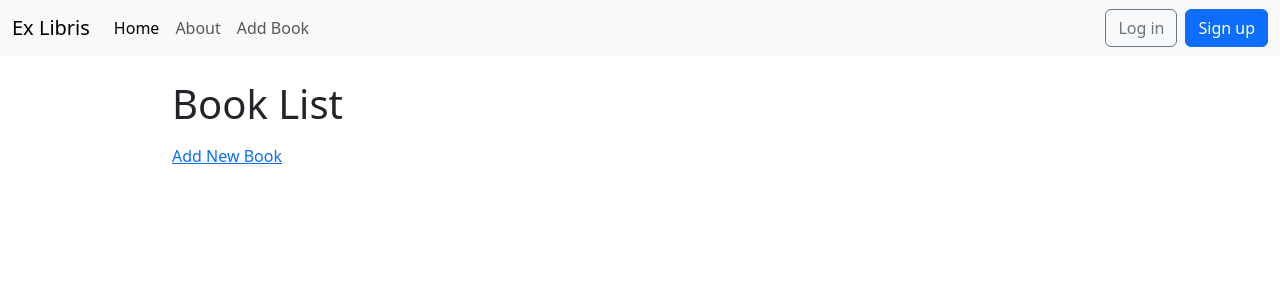
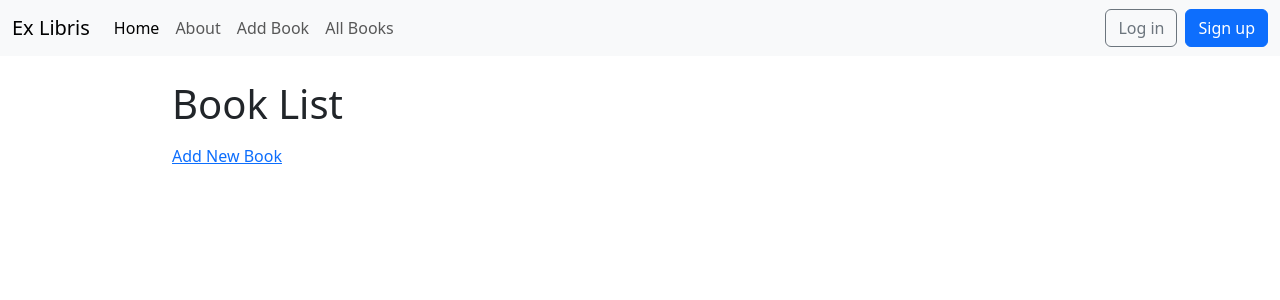
Before and after one commit to mdlattimore/ex_libris_2, a Django app: page /library/book_list/ in a window 1280 px wide. Shown: the top 300 px of the page. Run offline with Django 5.2, Linux system fonts and the light colour scheme; data that the repository does not hold is empty.

Commit message:
pre-branch commit

```diff
--- a/templates/_base.html
+++ b/templates/_base.html
@@ -39,6 +39,9 @@
           </li>
           <li class="nav-item">
             <a class="nav-link" href="{% url 'isbn_search' %}">Add Book</a>
+          </li>
+          <li class="nav-item">
+            <a class="nav-link" href="{% url 'book_list' %}">All Books</a>
           </li>
         </ul>
         {% if user.is_authenticated %}
--- a/templates/books/book_list.html
+++ b/templates/books/book_list.html
@@ -5,8 +5,8 @@
     <h1 class="display-6">Book List</h1>
     <p>
         {% for book in books %}
-            <strong><i><a href="{% url 'book_detail' book.id %}">
-                {{ book.title }}{% if book.subtitle %}: {{ book.subtitle }}{% endif %}</a></i></strong> by
+            <i><a href="{% url 'book_detail' book.id %}">
+                {{ book.title }}{% if book.subtitle %}: {{ book.subtitle }}{% endif %}</a></i> by
             {{ book.author }}
             <br>
         {% endfor %}
```
